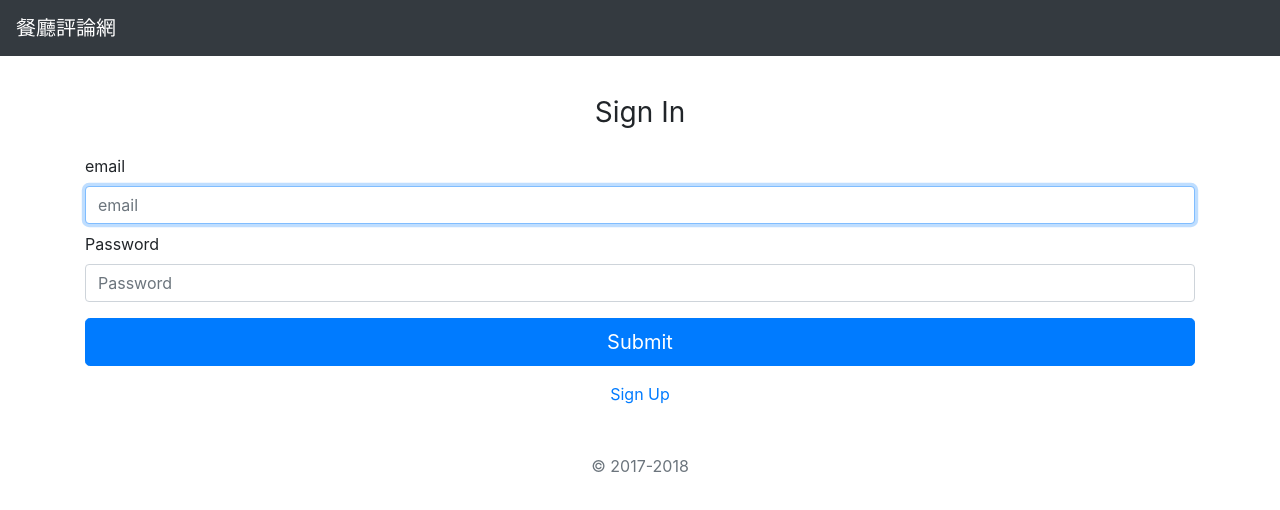
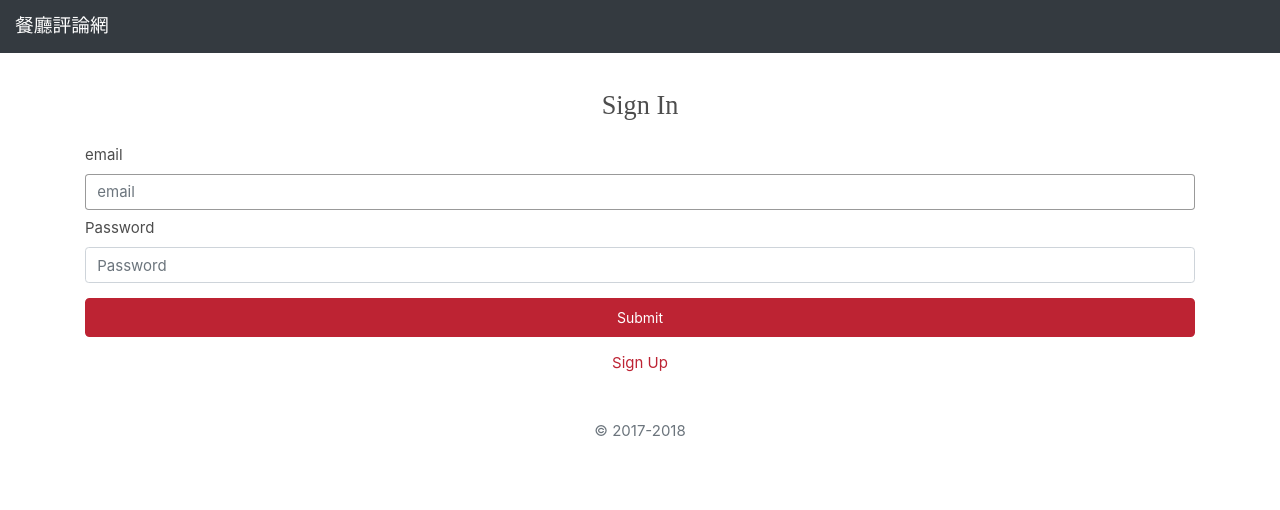
Before and after one commit to ariel92911/forum-front-end-vue, a Vue app: page /#/signin in a window 1280 px wide. Shown: the top 510 px of the page. Built offline with nearby package versions, Linux system fonts and the light colour scheme.

Commit message:
update css

```diff
--- /dev/null
+++ b/src/assets/application.css
@@ -0,0 +1,129 @@
+/* ./src/assets/application.css */
+* {
+  font-size: 15px;
+  font-weight: normal;
+  font-family: -apple-system, BlinkMacSystemFont, 'Segoe UI', Roboto,
+    Oxygen-Sans, Ubuntu, Cantarell, 'Helvetica Neue', '微軟正黑體', Helvetica,
+    Arial, sans-serif;
+  line-height: 1.5;
+  color: #4d4d4d;
+  outline: none;
+}
+
+a {
+  color: #bd2333;
+  transition: all 0.3s ease-in-out;
+}
+
+a:hover {
+  color: #bd2333;
+}
+
+.table td,
+.table th {
+  vertical-align: middle;
+}
+
+.page-link:focus,
+.form-control:focus,
+.btn,
+.navbar-dark .navbar-toggler {
+  outline: none;
+  box-shadow: none;
+}
+
+.form-control:focus {
+  border: 1px solid rgba(0, 0, 0, 0.4);
+}
+
+.btn,
+.btn.btn-border:hover {
+  min-width: 85px;
+  padding: 7px 14px;
+  font-size: 14px;
+  color: white;
+  background-color: #bd2333;
+  border: 2px solid #bd2333;
+  transition: color 0.15s ease-in-out, background-color 0.15s ease-in-out,
+    border-color 0.15s ease-in-out, box-shadow 0.15s ease-in-out;
+}
+
+.btn-border,
+.btn:hover,
+.btn-primary:hover {
+  background: transparent;
+  color: #bd2333;
+  text-decoration: none;
+  border: 2px solid #bd2333;
+}
+
+.btn:focus {
+  box-shadow: none;
+}
+
+.btn-primary:not(:disabled):not(.disabled).active,
+.btn-primary:not(:disabled):not(.disabled):active,
+.show > .btn-primary.dropdown-toggle {
+  border: 2px solid #bd2333;
+  color: #bd2333;
+  background: transparent;
+}
+
+.btn-primary.disabled, .btn-primary:disabled {
+  color: #fff;
+  background-color: #bd2333;
+  border-color: #bd2333;
+}
+
+.btn-outline-success {
+  border-color: white;
+  border-width: 1px;
+}
+
+.btn-outline-success:hover {
+  color: rgba(255, 255, 255, 0.85);
+  border-color: rgba(255, 255, 255, 0.85);
+  border-width: 1px;
+}
+
+h1,
+.card-text {
+  font-family: serif;
+}
+
+.badge.badge-secondary {
+  color: inherit;
+  background-color: #e8e8e8;
+  padding: 6px;
+  font-size: 12.5px;
+}
+
+.card {
+  border: none;
+  box-shadow: -1px 4px 10px rgba(0, 0, 0, 0.06);
+}
+
+.card-text {
+  font-size: 17px;
+  line-height: 1.3;
+}
+
+.card-text.title-wrap {
+  margin: 0;
+}
+
+.card-text a {
+  font-family: inherit;
+  font-size: 24px;
+  line-height: 1.3;
+  color: #4d4d4d;
+}
+
+.card-text a:hover {
+  color: #bd2333;
+}
+
+.swal2-popup.swal2-toast {
+  box-shadow: none;
+  border: 1px solid #dadada;
+}
--- a/src/main.js
+++ b/src/main.js
@@ -2,6 +2,7 @@
 import App from './App.vue'
 import router from './router'
 import store from './store'
+import './assets/application.css'
 
 Vue.config.productionTip = false
 
```
